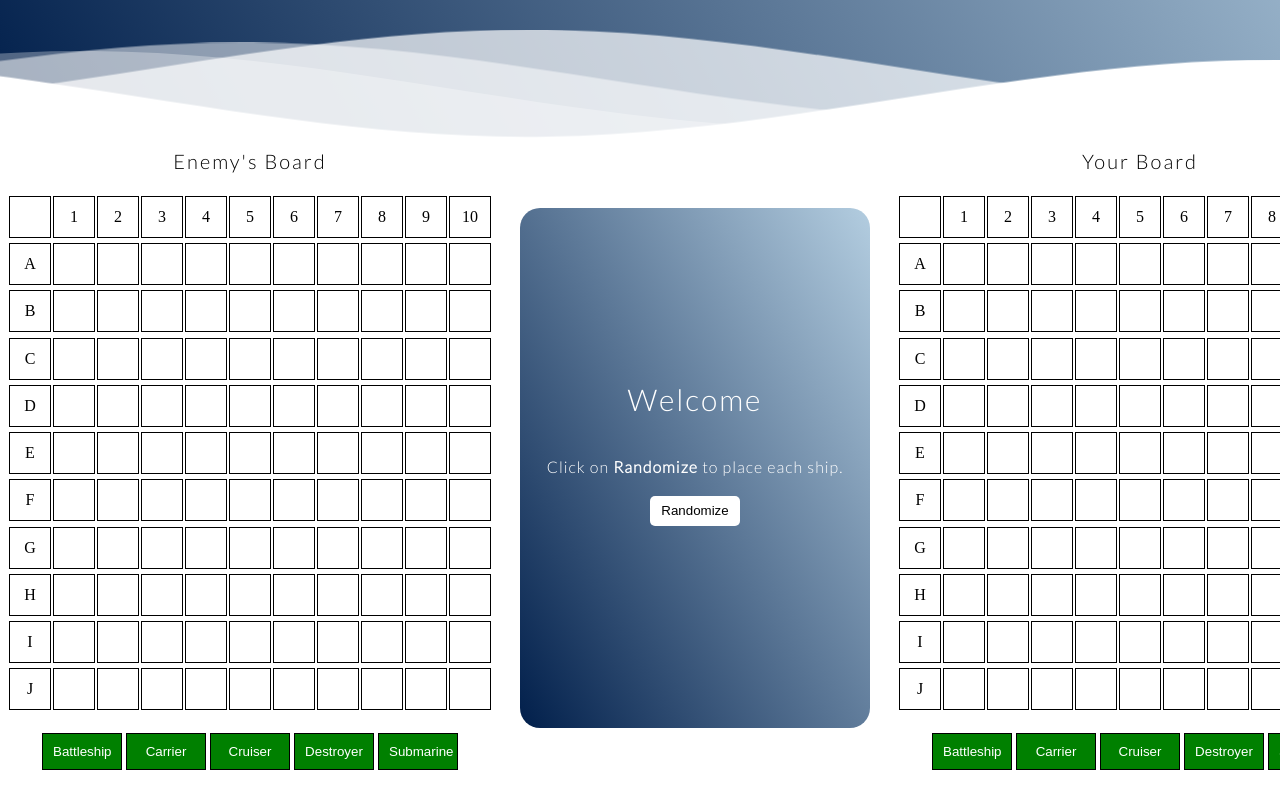
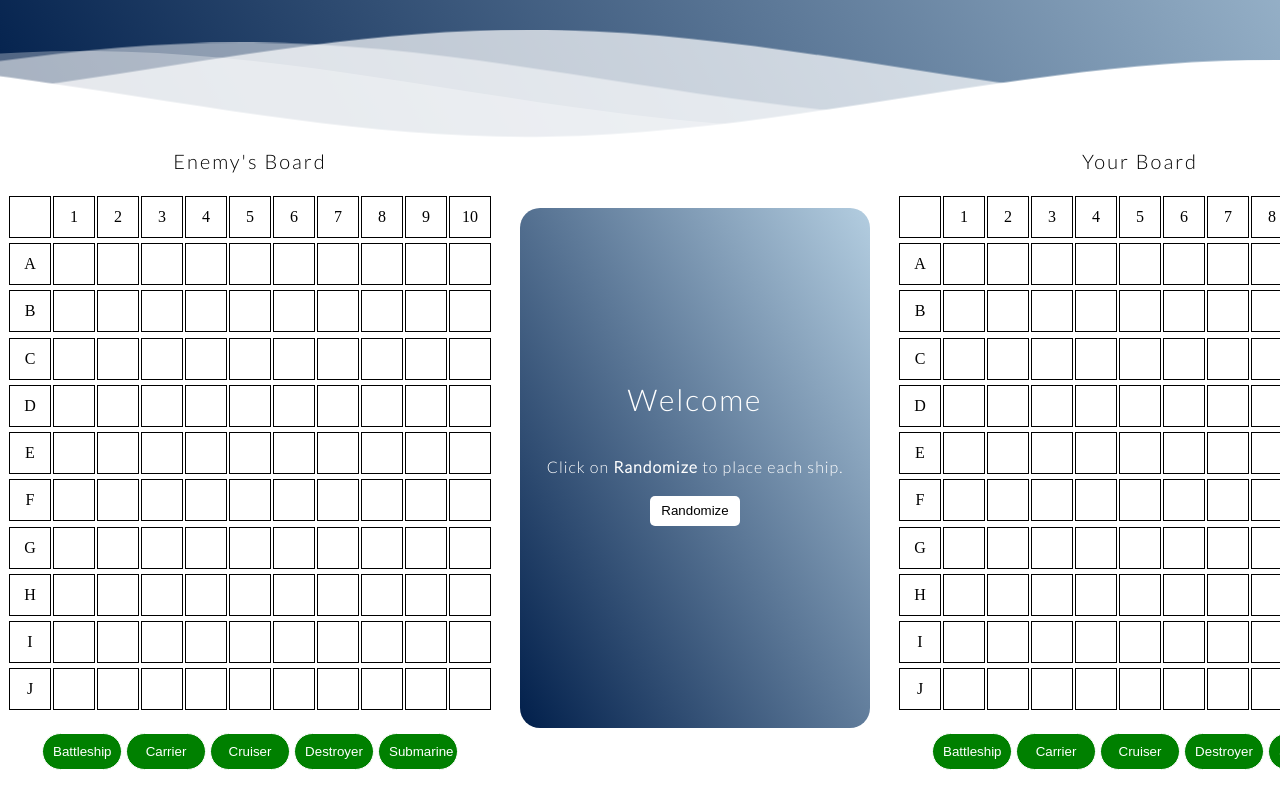
Before and after one commit to mannyaalonso/modern-battleship, a plain HTML site: page game.html in a window 1280 px wide. Shown: the part 499-1299 px from the top of the page. Drawn offline with Linux system fonts and the light colour scheme.

Commit message:
health style

```diff
--- a/index.css
+++ b/index.css
@@ -68,9 +68,10 @@ body {
 .healthToggle {
   padding: 10px;
   width: 80px;
-  border: 1px solid black;
+  border: 1px solid white;
   color: white;
   background-color: green;
+  border-radius: 30px;
 }
 
 .cells {
```
